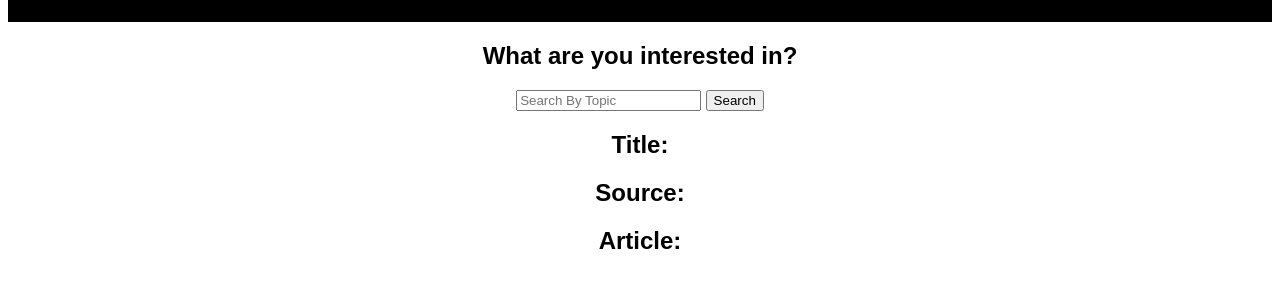
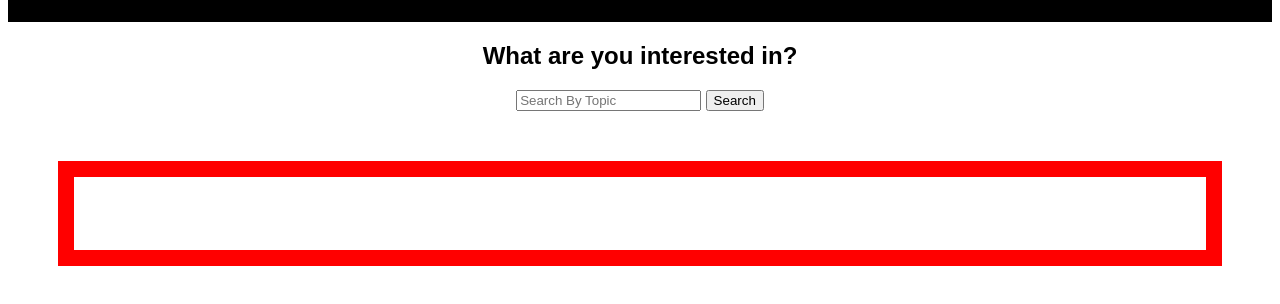
Before and after one commit to smperilla/SEIProjectOneDesign, a plain HTML site: page index.html in a window 1280 px wide. Shown: the part 186-490 px from the top of the page. Drawn offline with nearby package versions, Linux system fonts and the light colour scheme; a web font is replaced by a local one.

Commit message:
final design mvp done

```diff
--- a/css/style.css
+++ b/css/style.css
@@ -14,3 +14,16 @@ body {
     font-family: 'DIN Schablonierschrift Uncracke', sans-serif;
 
 }
+
+#middle {
+    text-align: left;
+    margin: 50px;
+    border: 1rem solid;
+    border-color: red;
+    padding: 1rem;
+}
+
+#source {
+    font-family: 'DIN Schablonierschrift Uncracke', sans-serif;
+    font-size: 50px;
+}
--- a/index.html
+++ b/index.html
@@ -28,12 +28,9 @@
         <input type="text" placeholder="Search By Topic"/>
         <input type="submit" value="Search"/>
     </form>
-<div>
-    <h2>Title:</h2>
-    <h3 id="title"></h3>
-    <h2>Source:</h2>
-    <h3 id="source"></h3>
-    <h2>Article:</h1>
+<div id = "middle">
+    <h2 id="source"></h3>
+    <h2 id="title"></h3>
     <p id="article"></p>
 
 </div>
--- a/js/script.js
+++ b/js/script.js
@@ -21,7 +21,7 @@ function handleGetData(event) {
         let celebData = data.articles[0];
         $article.text(celebData.description)
         $title.text(celebData.title)
-        $source.text(celebData.source.name)
+        $source.text(celebData.source.name + ':')
 
     });
 
```
